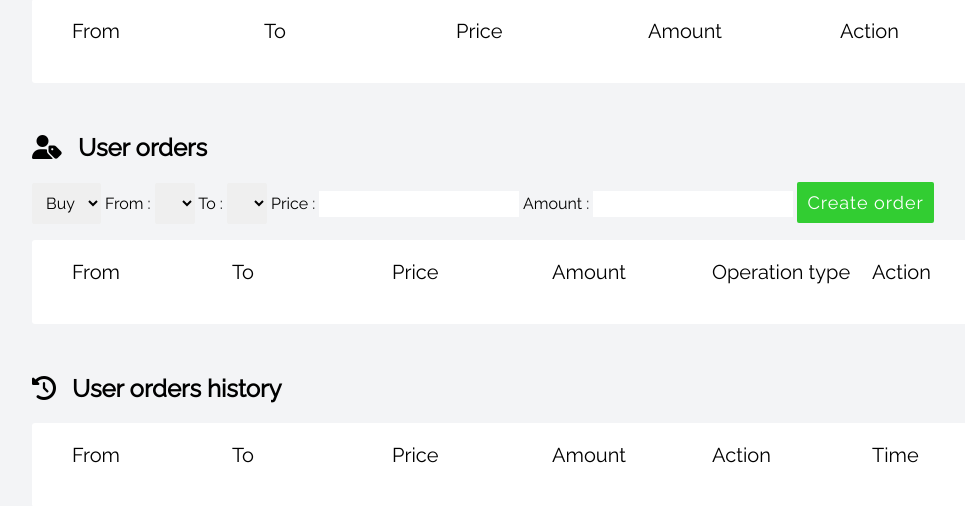
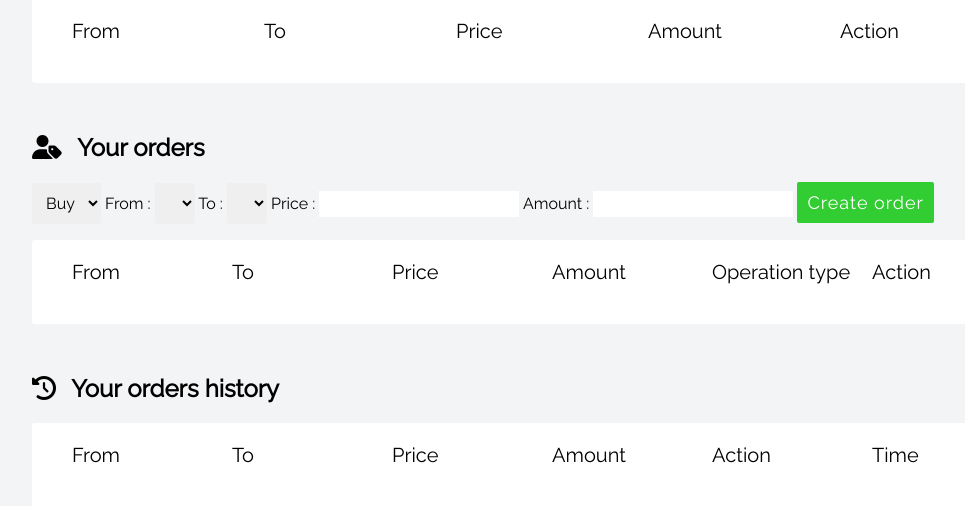
Before and after one commit to illyamaltsev/crypto_gnomes, a Flask app: page /stakan/ in a window 1280 px wide. Shown: the part 788-1294 px from the top of the page, without its empty margins (108-1073 px from the left). Run offline with Flask 2, Linux system fonts and the light colour scheme; data that the repository does not hold is empty; some libraries are stand-ins or nearby versions.

Commit message:
quick fix

```diff
--- a/app/templates/stakan.html
+++ b/app/templates/stakan.html
@@ -56,7 +56,7 @@
             {% if user_stak.status.value == 'Active' %}
             <li id="{{user_stak.id}}">
                 <span class="cash">{{user_stak.coinsFrom[0].name}}</span> <span class="cash">{{user_stak.coinsTo[0].name}}</span>
-                <span>{{user_stak.price}}</span> <span>{{user_stak.count}}</span> <span class="action-button">Buy</span>
+                <span>{{user_stak.price}}</span> <span>{{user_stak.count}}</span> <span class="action-button">{{user_stak.type.value}}</span>
                 <!--Async POST query to /user/stakan/buy with param {login, from, to, price, count}-->
 
             </li>
@@ -65,7 +65,7 @@
         </ul>
     </section>
     <section class="orders">
-        <h1><i style="margin-right: 10px;" class="fas fa-user-tag"></i> User orders</h1>
+        <h1><i style="margin-right: 10px;" class="fas fa-user-tag"></i> Your orders</h1>
         <form name="createOrder">
             <!--Fill on server-->
             <select name="type">
@@ -110,7 +110,7 @@
         </ul>
     </section>
     <section class="orders">
-        <h1><i style="margin-right: 10px;" class="fas fa-history"></i> User orders history</h1>
+        <h1><i style="margin-right: 10px;" class="fas fa-history"></i> Your orders history</h1>
         <ul>
             <div class="orders__headings">
                 <span>From</span>
```
Also changed, not shown: app/modules/api/controllers.py (+8 -2 lines), 1 other file.
